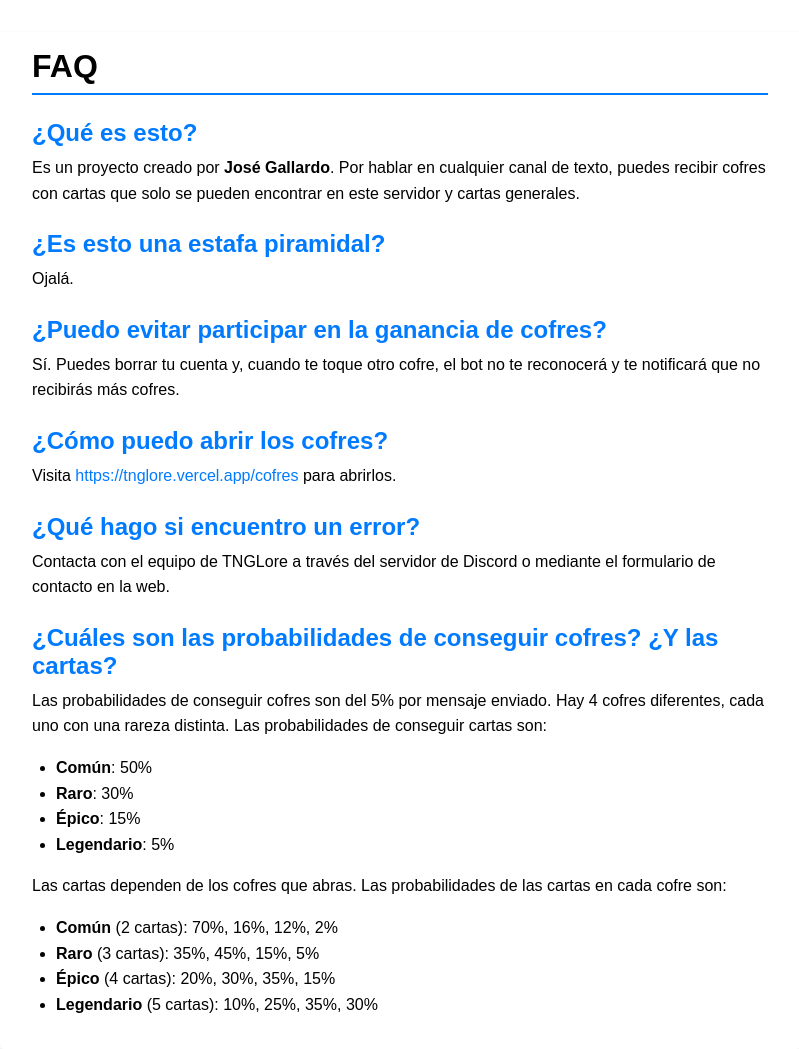
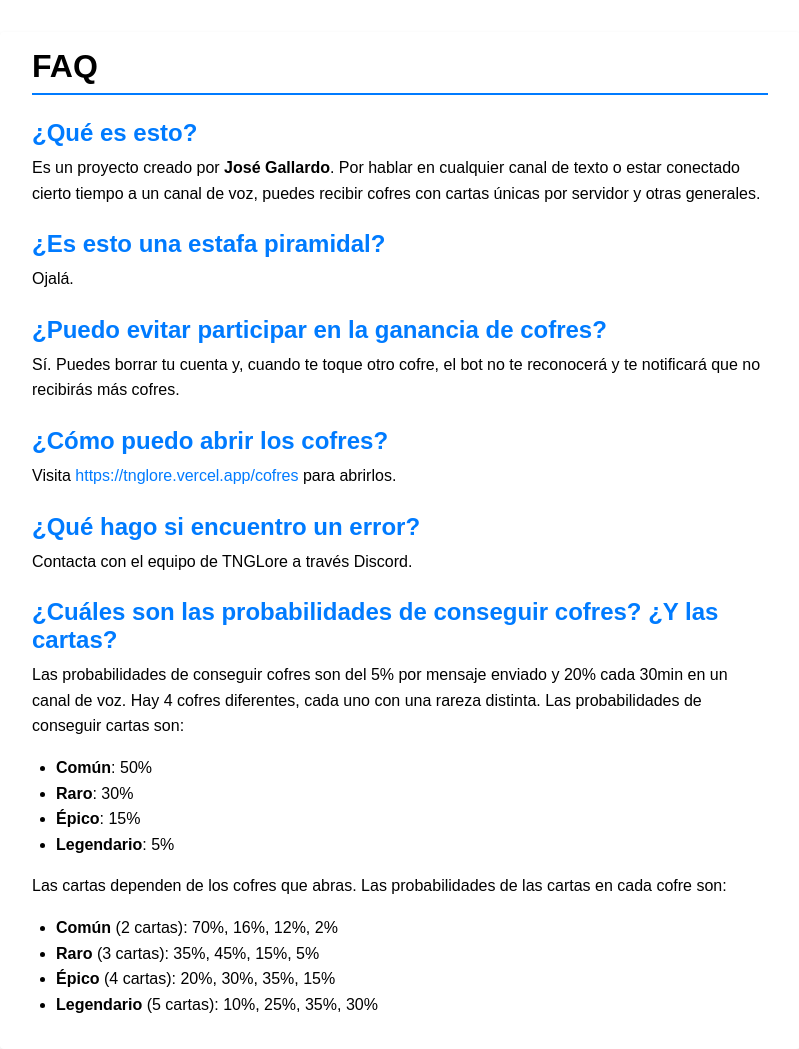
Before and after one commit to Joseleelsuper/TNGLore, a Flask app: page /faq in a window 1280 px wide. Shown: the part 85-1134 px from the top of the page, without its empty margins (240-1039 px from the left). Run offline with Flask 3, Linux system fonts and the light colour scheme.

Commit message:
fix: update FAQ content for clarity and accuracy

```diff
--- a/app/templates/pages/faq.html
+++ b/app/templates/pages/faq.html
@@ -15,7 +15,7 @@
             <section>
                 <h1>FAQ</h1>
                 <h2>¿Qué es esto?</h2>
-                <p>Es un proyecto creado por <strong>José Gallardo</strong>. Por hablar en cualquier canal de texto, puedes recibir cofres con cartas que solo se pueden encontrar en este servidor y cartas generales.</p>
+                <p>Es un proyecto creado por <strong>José Gallardo</strong>. Por hablar en cualquier canal de texto o estar conectado cierto tiempo a un canal de voz, puedes recibir cofres con cartas únicas por servidor y otras generales.</p>
                 <h2>¿Es esto una estafa piramidal?</h2>
                 <p>Ojalá.</p>
                 <h2>¿Puedo evitar participar en la ganancia de cofres?</h2>
@@ -23,9 +23,9 @@
                 <h2>¿Cómo puedo abrir los cofres?</h2>
                 <p>Visita <a href="https://tnglore.vercel.app/cofres" target="_blank">https://tnglore.vercel.app/cofres</a> para abrirlos.</p>
                 <h2>¿Qué hago si encuentro un error?</h2>
-                <p>Contacta con el equipo de TNGLore a través del servidor de Discord o mediante el formulario de contacto en la web.</p>
+                <p>Contacta con el equipo de TNGLore a través Discord.</p>
                 <h2>¿Cuáles son las probabilidades de conseguir cofres? ¿Y las cartas?</h2>
-                <p>Las probabilidades de conseguir cofres son del 5% por mensaje enviado. Hay 4 cofres diferentes, cada uno con una rareza distinta. Las probabilidades de conseguir cartas son:</p>
+                <p>Las probabilidades de conseguir cofres son del 5% por mensaje enviado y 20% cada 30min en un canal de voz. Hay 4 cofres diferentes, cada uno con una rareza distinta. Las probabilidades de conseguir cartas son:</p>
                 <ul>
                     <li><strong>Común</strong>: 50%</li>
                     <li><strong>Raro</strong>: 30%</li>
```
